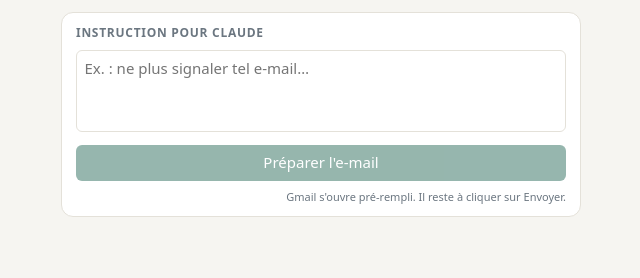
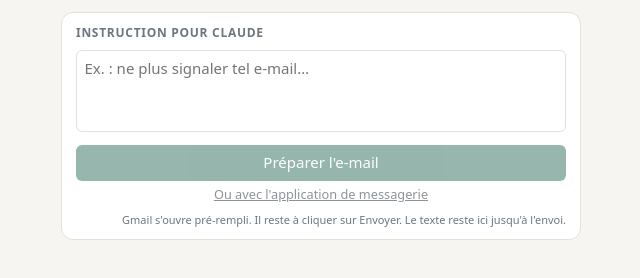
Before and after one commit to sammolawlify/tableau-de-bord, a plain HTML site: page instructions.html in a window 1280 px wide. Shown: the whole page, without its empty margins (319-959 px from the left). Drawn offline with Linux system fonts and the light colour scheme.

Commit message:
Instructions: lien au lieu de window.open, texte conservé, repli mailto
Co-Authored-By: Claude Sonnet 5.5 <noreply@anthropic.com>
Claude-Session: https://claude.ai/code/session_016DE21mVjHGUxj2NMRDXsEW

```diff
--- a/instructions.html
+++ b/instructions.html
@@ -12,22 +12,25 @@
 <section class="card">
   <h2>Instruction pour Claude</h2>
   <textarea id="t" class="consigne" placeholder="Ex. : ne plus signaler tel e-mail…"></textarea>
-  <button id="b" class="envoi" disabled>Préparer l'e-mail</button>
-  <p class="upd">Gmail s'ouvre pré-rempli. Il reste à cliquer sur Envoyer.</p>
+  <a id="b" class="envoi off" href="#" target="_blank" rel="noopener">Préparer l'e-mail</a>
+  <a id="m" class="alt off" href="#">Ou avec l'application de messagerie</a>
+  <p class="upd">Gmail s'ouvre pré-rempli. Il reste à cliquer sur Envoyer. Le texte reste ici jusqu'à l'envoi.</p>
 </section>
 </main>
 <script>
 const TO = "said.basaid.pro@gmail.com";
-const t = document.getElementById("t"), b = document.getElementById("b");
-t.addEventListener("input", () => b.disabled = !t.value.trim());
-b.addEventListener("click", () => {
+const t = document.getElementById("t"), b = document.getElementById("b"), m = document.getElementById("m");
+function maj(){
+  const txt = t.value.trim();
   const d = new Date().toLocaleDateString("fr-FR", {day:"2-digit", month:"2-digit"});
-  const url = "https://mail.google.com/mail/?view=cm&fs=1&to=" + encodeURIComponent(TO) +
-    "&su=" + encodeURIComponent("[CLAUDE] consigne du " + d) +
-    "&body=" + encodeURIComponent(t.value.trim());
-  window.open(url, "_blank", "noopener");
-  t.value = ""; b.disabled = true;
-});
+  const su = encodeURIComponent("[CLAUDE] consigne du " + d), body = encodeURIComponent(txt);
+  b.href = "https://mail.google.com/mail/?view=cm&fs=1&to=" + encodeURIComponent(TO) + "&su=" + su + "&body=" + body;
+  m.href = "mailto:" + TO + "?subject=" + su + "&body=" + body;
+  b.classList.toggle("off", !txt); m.classList.toggle("off", !txt);
+}
+t.addEventListener("input", maj);
+[b, m].forEach(x => x.addEventListener("click", e => { if (!t.value.trim()) e.preventDefault(); }));
+maj();
 </script>
 </body>
 </html>
--- a/style.css
+++ b/style.css
@@ -79,5 +79,7 @@
 /* ---- Instructions ---- */
 textarea.consigne{width:100%;box-sizing:border-box;min-height:5.5em;padding:.5em;border:1px solid var(--line,#ccc);border-radius:6px;background:transparent;color:inherit;font:inherit;resize:none}
 button.envoi{margin-top:.5em;width:100%;padding:.5em;border:0;border-radius:6px;background:var(--accent,#2f6f5e);color:var(--card);font:inherit;cursor:pointer}
-button.envoi:disabled{opacity:.5;cursor:default}
+a.envoi{display:block;box-sizing:border-box;margin-top:.5em;width:100%;padding:.5em;border-radius:6px;background:var(--accent,#2f6f5e);color:var(--card);font:inherit;text-align:center;text-decoration:none}
+a.alt{display:block;margin-top:.4em;font-size:.85em;text-align:center;color:inherit}
+a.off{opacity:.5;pointer-events:none}
 .day.alert i{background:var(--warn-soft);border-color:var(--warn)}
```
